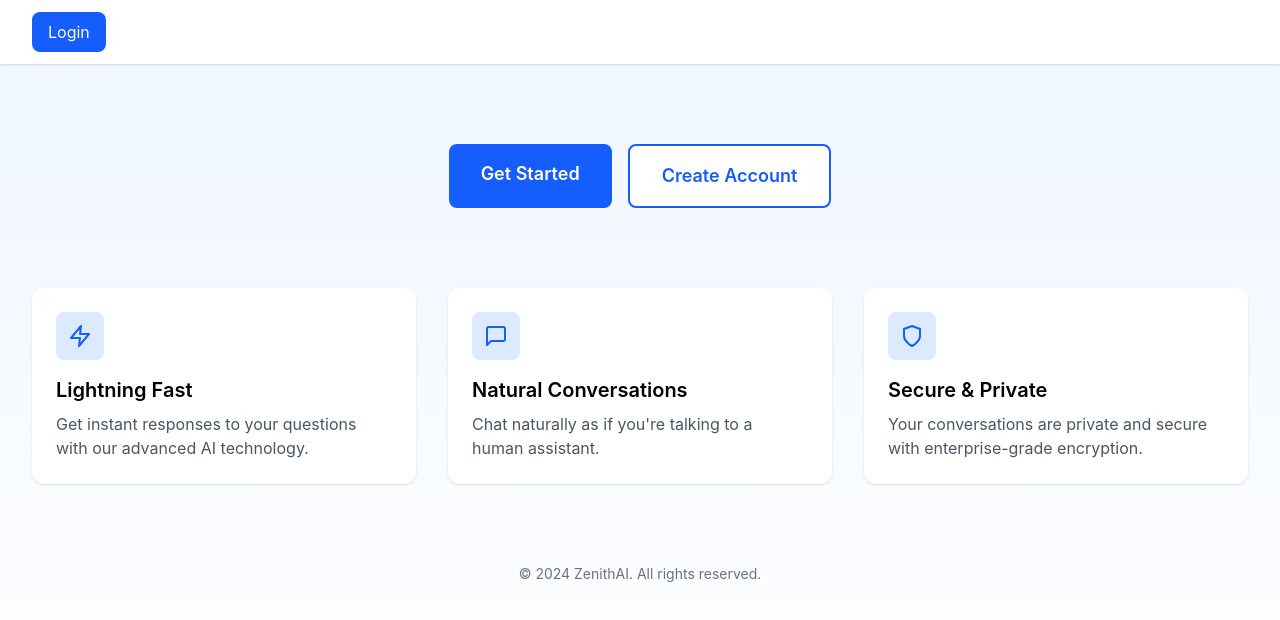
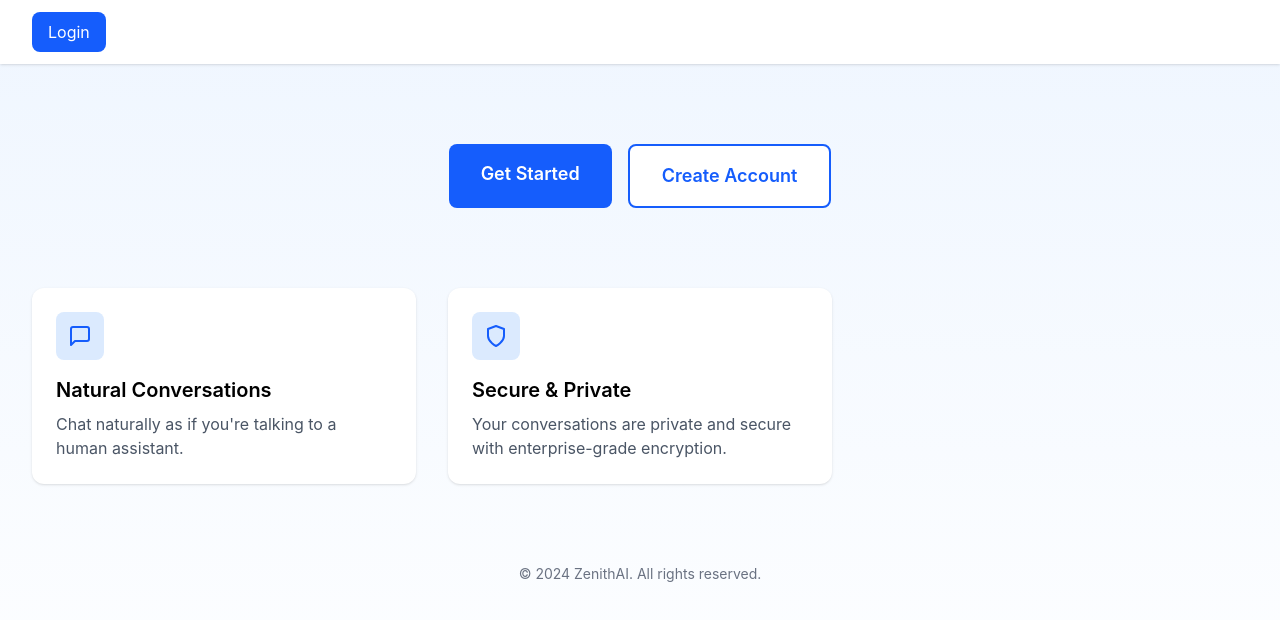
Before and after one commit to DavFilsDev/zenithAI_react-typescript-frontend, a React (Vite) app: page / in a window 1280 px wide. Shown: the top 620 px of the page. Built offline with nearby package versions, Linux system fonts and the light colour scheme; no server answers.

Commit message:
fix(home-page): remove content of the first feature [Lightning Fast]

```diff
--- a/src/pages/Home.tsx
+++ b/src/pages/Home.tsx
@@ -38,9 +38,6 @@ export const Home = () => {
       {/* Hero Section */}
       <div className="max-w-7xl mx-auto px-4 sm:px-6 lg:px-8 py-20">
         <div className="text-center">
-
-
-
           {/* CTA Buttons */}
           <div className="flex flex-col sm:flex-row gap-4 justify-center">
             {user ? (
@@ -72,16 +69,6 @@ export const Home = () => {
 
         {/* Features Section */}
         <div className="mt-20 grid md:grid-cols-3 gap-8">
-          {/* Feature 1 */}
-          <div className="bg-white p-6 rounded-xl shadow-sm">
-            <div className="w-12 h-12 bg-blue-100 rounded-lg flex items-center justify-center mb-4">
-              <FiZap className="h-6 w-6 text-blue-600" />
-            </div>
-            <h3 className="text-xl font-semibold mb-2">Lightning Fast</h3>
-            <p className="text-gray-600">
-              Get instant responses to your questions with our advanced AI technology.
-            </p>
-          </div>
 
           {/* Feature 2 */}
           <div className="bg-white p-6 rounded-xl shadow-sm">
```
